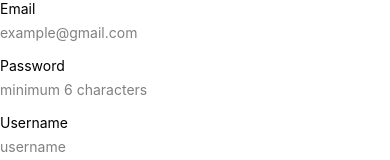
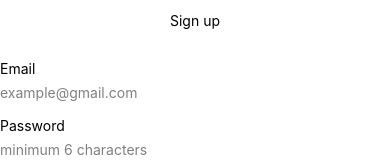
Before and after one commit to seasidecode/HevyLogin, a React Native app: screen / in a window 390 px wide. Shown: the top 160 px of the page. Built offline with nearby package versions, Linux system fonts and the light colour scheme.

Commit message:
added window header

```diff
--- a/App.js
+++ b/App.js
@@ -70,7 +70,12 @@ const App: () => Node = () => {
       <StatusBar barStyle={isDarkMode ? 'light-content' : 'dark-content'} />
       <ScrollView
         contentInsetAdjustmentBehavior="automatic">
+        <View style={[style.header, {alignItems: 'center', justifyContent: 'center', height: 40}]}>
+          {/*<Image style={{position: 'absolute', left: 0}} source={{backArrow}} />*/}
+          <Text style={[style.header, {textAlign: 'center'}]}>Sign up</Text>
+        </View>
         <View style={style.content}>
+          <View style={{height: 20}} />
           <Input
             label="Email"
             placeholder="example@gmail.com"
@@ -107,6 +112,7 @@ const App: () => Node = () => {
             unCheckedImage={<Image style={{tintColor: style.imageTintColor}} source={require('./signup_assets/checkbox_empty.png')}/>}
             checkedImage={<Image style={{tintColor: style.imageTintColor}} source={require('./signup_assets/checkbox_full.png')}/>}
             />
+          <View style={{height: 20}} />
           <Button disabled={!(email && password && username && termsAccepted)} title="Continue" />
         </View>
       </ScrollView>
@@ -116,6 +122,10 @@ const App: () => Node = () => {
 
 const styles = StyleSheet.create({
   dark: {
+    header: {
+      color: 'white',
+      backgroundColor: '#333',
+    },
     content: {
       color: 'white',
       backgroundColor: 'black',
@@ -124,6 +134,10 @@ const styles = StyleSheet.create({
     imageTintColor: 'grey',
   },
   light: {
+    header: {
+      color: 'black',
+      backgroundColor: 'white',
+    },
     content: {
       color: 'black',
       backgroundColor: 'white',
@@ -138,6 +152,7 @@ const styles = StyleSheet.create({
     inputFlex: {
       flexDirection: 'row',
       alignItems: 'center',
+      justifyContent: 'center',
     },
     textInput: {
       flex: 1,
```
